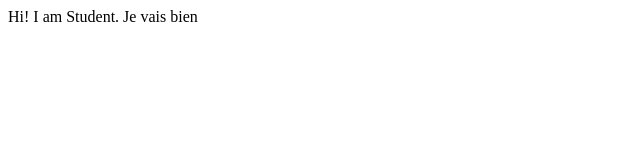
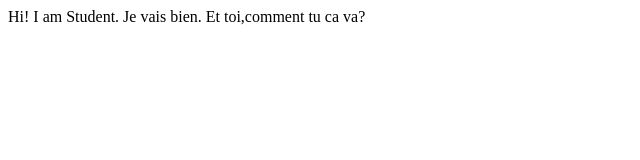
Before and after one commit to Anshuldhawan007/student-site, a plain HTML site: page index.html in a window 1280 px wide. Shown: the whole page, without its empty margins (0-640 px from the left). Drawn offline with Linux system fonts and the light colour scheme.

Commit message:
updated index.html

```diff
--- a/index.html
+++ b/index.html
@@ -6,6 +6,6 @@
     <title>Student Site</title>
 </head>
 <body>
-    Hi! I am Student. Je vais bien
+    Hi! I am Student. Je vais bien. Et toi,comment tu ca va?
 </body>
 </html>
```
